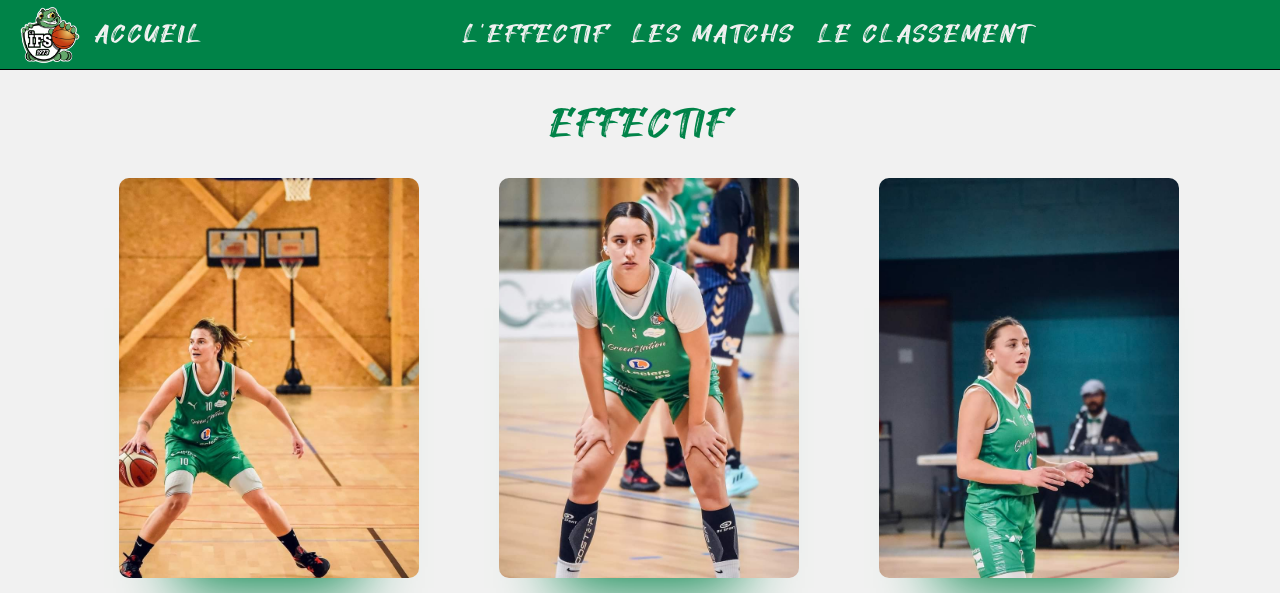
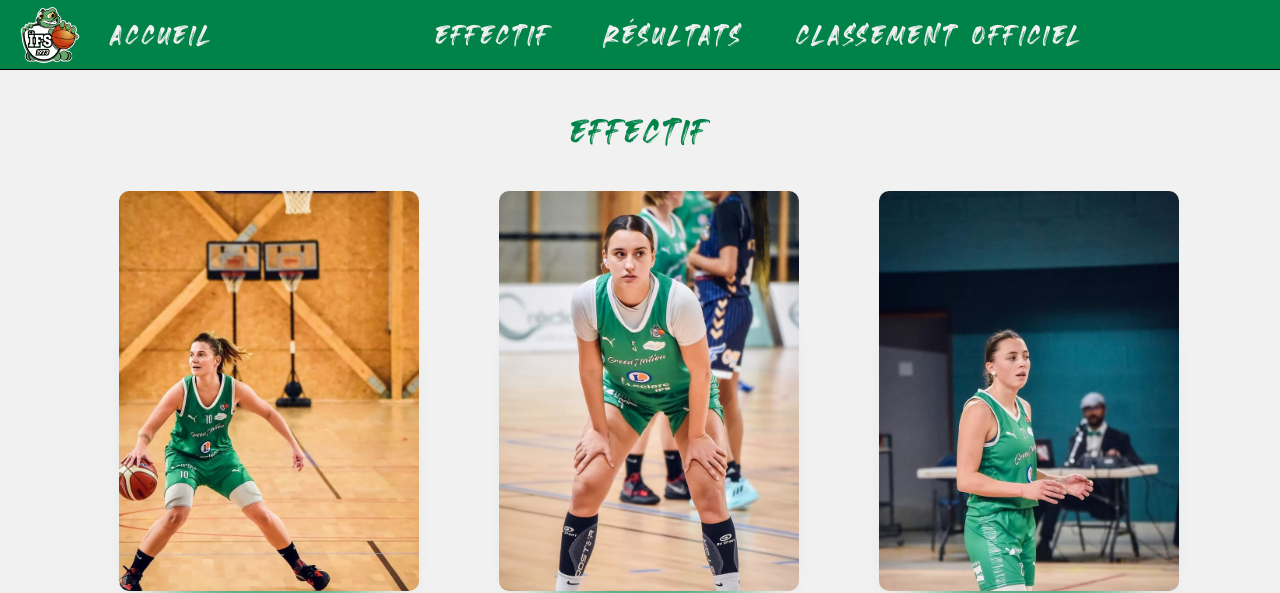
Before and after one commit to MisterWaner/cb-ifs-2, a plain HTML site: page cb-ifs-front/pages/nf1.html in a window 1280 px wide. Shown: the top 593 px of the page. Drawn offline with nearby package versions, Linux system fonts and the light colour scheme.

Commit message:
change some stuff in layout and css

```diff
--- a/cb-ifs-front/pages/nf1.html
+++ b/cb-ifs-front/pages/nf1.html
@@ -14,9 +14,9 @@
         <img class="logo" src="../../ressources/logo/logo-ifs.png" alt="logo du club de basket d'Ifs">
         <a href="./home.html" class="home-item">Accueil</a>
         <nav class="menu-container">
-            <a class="menu-item" href="#team">L'effectif</a>
-            <a class="menu-item" href="#matchs">Les matchs</a>
-            <a class="menu-item" href="#rank">Le classement</a>
+            <a class="menu-item" href="#team">effectif</a>
+            <a class="menu-item" href="#matchs">résultats</a>
+            <a class="menu-item" href="#rank">classement officiel</a>
         </nav>
         <div class="btn-menu-toggle" aria-label="Toggle navigation" aria-expanded="false" role="button">
             <span class="lines"></span>
@@ -131,14 +131,14 @@
             </div>
         </section>
         <section class="container container2" id="matchs">
-            <h2>MATCHS</h2>
+            <h2>RESULTATS</h2>
             <div class="content content2">
                 <iframe class="matchs" id="638a257628d5b16210a05f66" src="https://scorenco.com/widget/638a257628d5b16210a05f66/" ></iframe>
                 <a target="_blank" href="https://scorenco.com/basket/clubs/club-basket-ifs/">Club Basket Ifs sur Score'n'co</a>
             </div>
         </section>
         <section class="container container3" id="rank">
-            <h2>CLASSEMENT</h2>
+            <h2>CLASSEMENT OFFICIEL</h2>
             <div class="content content3">
                 <iframe class="rank" id="638a30b463f9b409d6c48a80" src="https://scorenco.com/widget/638a30b463f9b409d6c48a80/"></iframe>
             </div>
--- a/cb-ifs-front/styles/equipes.css
+++ b/cb-ifs-front/styles/equipes.css
@@ -1,9 +1,9 @@
+@import url('https://fonts.googleapis.com/css2?family=League+Gothic&display=swap');
 @font-face {
-    font-family: 'Hey August';
-    src: url(../fonts/Hey\ August.ttf) format(truetype);
+    font-family: 'Heaters';
+    src: url(../fonts/Heaters.otf) format(opentype);
 }
 
-@import url('https://fonts.googleapis.com/css2?family=Roboto:wght@400;700&display=swap');
 
 *, ::before, ::after {
     box-sizing: border-box;
@@ -21,7 +21,7 @@
 
 body {
     height: 100vh;
-    font-family: 'Roboto', sans-serif;
+    font-family: 'League Gothic', sans-serif;
     background-color: #f1f1f1;
     overflow-x: hidden;
 }
@@ -36,9 +36,9 @@
 }
 h2 {
     text-align: center;
-    font-family: 'Hey August', sans-serif;
-    font-size: 4rem;
-    font-weight: 200;
+    font-family: 'Heaters', sans-serif;
+    font-size: 5rem;
+    font-weight: 400;
     text-transform: uppercase;
     color: var(--green-color);
 }
--- a/cb-ifs-front/styles/header.css
+++ b/cb-ifs-front/styles/header.css
@@ -1,6 +1,6 @@
 @font-face {
-    font-family: 'Hey August';
-    src: url(../fonts/Hey\ August.ttf) format(truetype);
+    font-family: 'Heaters';
+    src: url(../fonts/Heaters.otf) format(opentype);
 }
 
 *, ::before, ::after {
@@ -24,7 +24,7 @@
     user-select: none;
     display: inline-flex;
     box-shadow: inset 0px -1px 0px #000;
-    font-family: 'Hey August', sans-serif;
+    font-family: 'Heaters', sans-serif;
 }
 
 .logo {
@@ -43,10 +43,10 @@
 }
 .home-item,
 .menu-item {
-    font-size: 2.5rem;
+    font-size: 4rem;
     text-decoration: none;
     color: #f1f1f1;
-    margin: 0 1rem;
+    margin: 0 25px;
     text-transform: uppercase;
     letter-spacing: 0.3rem;
 }
--- a/cb-ifs-front/styles/home.css
+++ b/cb-ifs-front/styles/home.css
@@ -1,9 +1,15 @@
+@import url('https://fonts.googleapis.com/css2?family=League+Gothic&display=swap');
 @font-face {
-  font-family: 'Hey August';
+  font-family: 'Heaters';
+  src: url(../fonts/Heaters.otf) format(opentype);
+}
+@font-face {
+  font-family:'Hey August' ;
   src: url(../fonts/Hey\ August.ttf) format(truetype);
 }
 
-@import url('https://fonts.googleapis.com/css2?family=Roboto:wght@400;700&display=swap');
+
+
 
 
 *,
@@ -23,7 +29,7 @@
 
 body {
   height: 100vh;
-  font-family: 'Roboto', sans-serif;
+  font-family: 'League Gothic', sans-serif;
   background: #fff;
   overflow-x: hidden;
   user-select: none;
@@ -37,6 +43,7 @@
 .panel-wrapper {
   display: flex;
   flex-wrap: wrap;
+  width: 100%;
 }
 .panel {
   display: flex;
@@ -106,12 +113,17 @@
 h3 {
   color: #f1f1f1;
   cursor: pointer;
+  font-family: 'Heaters', sans-serif;
+  font-size: 5rem;
+  font-weight: 400;
+  line-height: 12.5vh;
+  text-align: center;
+  text-transform: capitalize;
+}
+.span-h3 {
   font-family: 'Hey August', sans-serif;
   font-size: 4rem;
   font-weight: 200;
-  line-height: 12.5vh;
-  text-align: center;
-  text-transform: capitalize;
 }
 .about {
  display: flex;
@@ -134,7 +146,7 @@
   display: flex;
   width: 100%;
   justify-content: space-around;
-  font-size: 1.7rem;
+  font-size: 2.5rem;
   position: relative;
   top: 50%;
   left: 50%;
@@ -148,7 +160,7 @@
   text-transform: uppercase;
 }
 .about-text {
-  font-size: 1.7rem;
+  font-size: 2.5rem;
   position: relative;
   top: 50%;
   left: 50%;
--- a/cb-ifs-front/styles/nf1.css
+++ b/cb-ifs-front/styles/nf1.css
@@ -1,9 +1,9 @@
+@import url('https://fonts.googleapis.com/css2?family=League+Gothic&display=swap');
 @font-face {
-    font-family: 'Hey August';
-    src: url(../fonts/Hey\ August.ttf) format(truetype);
+    font-family: 'Heaters';
+    src: url(../fonts/Heaters.otf) format(opentype);
 }
 
-@import url('https://fonts.googleapis.com/css2?family=Roboto:wght@400;700&display=swap');
 
 *, ::before, ::after {
     box-sizing: border-box;
@@ -21,7 +21,7 @@
 
 body {
     height: 100vh;
-    font-family: 'Roboto', sans-serif;
+    font-family: 'League Gothic', sans-serif;
     background-color: #f1f1f1;
     overflow-x: hidden;
 }
@@ -35,10 +35,10 @@
 .container h2 {
     text-align: center;
     letter-spacing: 0.3rem;
-    font-size: 4rem;
+    font-size: 5rem;
     color: #008348;
-    font-family: 'Hey August', sans-serif;
-    font-weight: 100;
+    font-family: 'Heaters', sans-serif;
+    font-weight: 400;
     user-select: none;
 }
 .content1 {
--- a/cb-ifs-front/styles/partenaires.css
+++ b/cb-ifs-front/styles/partenaires.css
@@ -1,9 +1,9 @@
+@import url('https://fonts.googleapis.com/css2?family=League+Gothic&display=swap');
 @font-face {
-    font-family: 'Hey August';
-    src: url(../fonts/Hey\ August.ttf) format(truetype);
+    font-family: 'Heaters';
+    src: url(../fonts/Heaters.otf) format(opentype);
 }
 
-@import url('https://fonts.googleapis.com/css2?family=Roboto:wght@400;700&display=swap');
 
 *, ::before, ::after {
     box-sizing: border-box;
@@ -21,7 +21,7 @@
 
 body {
     height: 100vh;
-    font-family: 'Roboto', sans-serif;
+    font-family: 'League Gothic', sans-serif;
     background-color: #f1f1f1;
     overflow-x: hidden;
 }
@@ -36,18 +36,18 @@
 }
 h2 {
     text-align: center;
-    font-family: 'Hey August', sans-serif;
-    font-size: 4rem;
-    font-weight: 200;
+    font-family: 'Heaters', sans-serif;
+    font-size: 5rem;
+    font-weight: 400;
     text-transform: uppercase;
     color: var(--green-color);
 }
 h3 {
-    font-family: 'Hey August', sans-serif;
-    font-weight: 200;
+    font-family: 'Heaters', sans-serif;
+    font-weight: 400;
     text-transform: uppercase;
     color: var(--green-color);
-    font-size: 3rem;
+    font-size: 5rem;
     margin-top: 2rem;
     margin-bottom: 2rem;
     text-align: center;
@@ -75,7 +75,7 @@
 .thanks-text {
     font-size: 4rem;
     text-transform: uppercase;
-    font-family: 'Hey August', sans-serif;
+    font-family: 'League Gothic', sans-serif;
     font-weight: 200;
     color: var(--green-color);
     letter-spacing: 3px;
```
Also changed, not shown: cb-ifs-front/pages/home.html (+8 -8 lines), cb-ifs-front/fonts/Heaters.otf (added).
